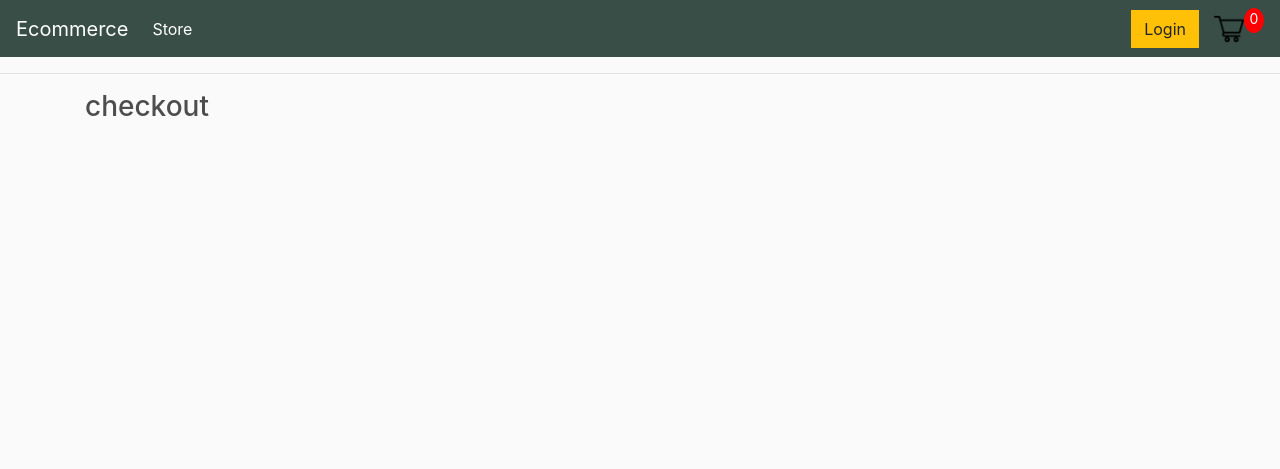
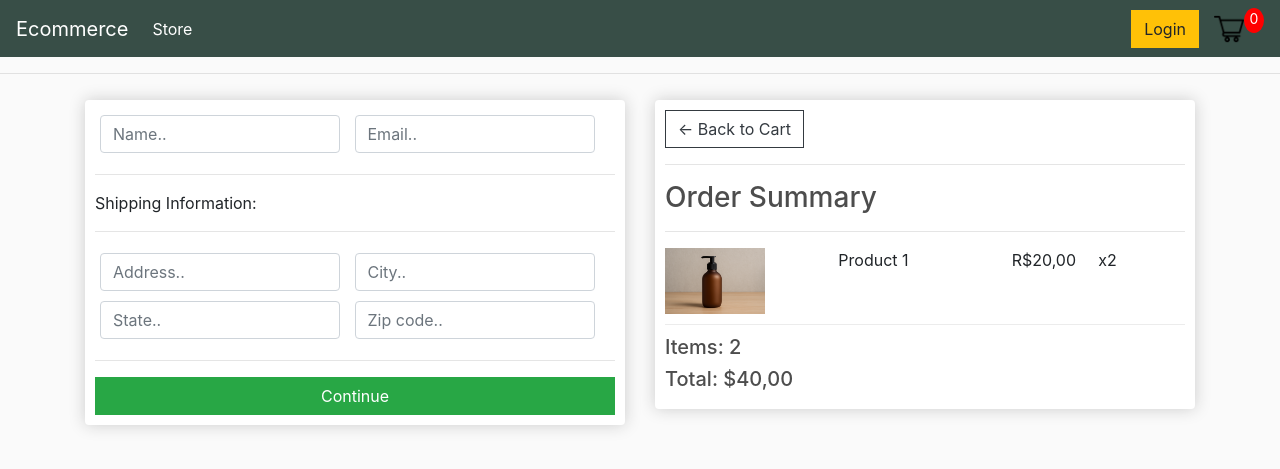
Before and after one commit to Sicarruda/django_ecommerce_website, a Django app: template ecommerce/store/templates/store/checkout.html in a window 1280 px wide. Shown: the top 469 px of the page. Run offline with Django 5.2, Linux system fonts and the light colour scheme; the template is opened without the code that fills it, so the values that code supplies are empty; parts of the project's set-up code (start-up, migrations or seed data) failed here and were passed over; some libraries are stand-ins or nearby versions.

Commit message:
finaliza layout do checkout

```diff
--- a/ecommerce/store/templates/store/checkout.html
+++ b/ecommerce/store/templates/store/checkout.html
@@ -2,6 +2,64 @@
 {% load static %}
 {% block content %}
 
-<h3>checkout</h3>
+<div class="row">
+	<div class="col-lg-6">
+		<div class="box-element" id="form-wrapper">
+            <form id="form">
+                <div id="user-info">
+                    <div class="form-field">
+                        <input required class="form-control" type="text" name="name" placeholder="Name..">
+                    </div>
+                    <div class="form-field">
+                        <input required class="form-control" type="email" name="email" placeholder="Email..">
+                    </div>
+                </div>
+
+                <div id="shipping-info">
+                    <hr>
+                    <p>Shipping Information:</p>
+                    <hr>
+                    <div class="form-field">
+                        <input class="form-control" type="text" name="address" placeholder="Address..">
+                    </div>
+                    <div class="form-field">
+                        <input class="form-control" type="text" name="city" placeholder="City..">
+                    </div>
+                    <div class="form-field">
+                        <input class="form-control" type="text" name="state" placeholder="State..">
+                    </div>
+                    <div class="form-field">
+                        <input class="form-control" type="text" name="zipcode" placeholder="Zip code..">
+                    </div>
+                </div>
+                <hr>
+                <input id="form-button" class="btn btn-success btn-block" type="submit" value="Continue">
+            </form>
+		</div>
+        <br>
+
+        <div class="box-element hidden" id="payment-info">
+                <small>Paypal Options</small>
+        </div>
+
+	</div>
+
+	<div class="col-lg-6">
+		<div class="box-element">
+            <a  class="btn btn-outline-dark" href="{% url 'cart' %}">&#x2190; Back to Cart</a>
+            <hr>
+            <h3>Order Summary</h3>
+            <hr>
+            <div class="cart-row">
+                <div style="flex:2"><img class="row-image" src="{% static 'images/exemple_product.png' %}"></div>
+                <div style="flex:2"><p>Product 1</p></div>
+                <div style="flex:1"><p>R$20,00</p></div>
+                <div style="flex:1"><p>x2</p></div>
+            </div>
+            <h5>Items:   2</h5>
+            <h5>Total:   $40,00</h5>
+		</div>
+	</div>
+</div>
 
 {% endblock content %}
```
